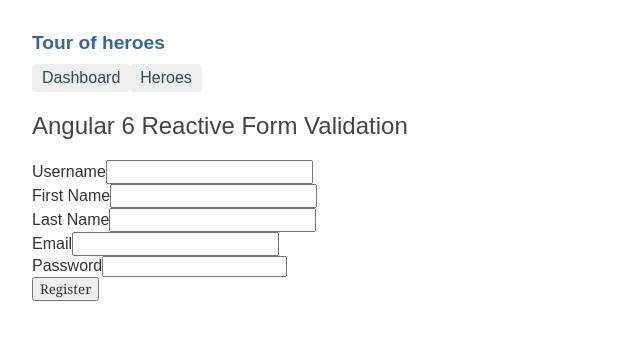
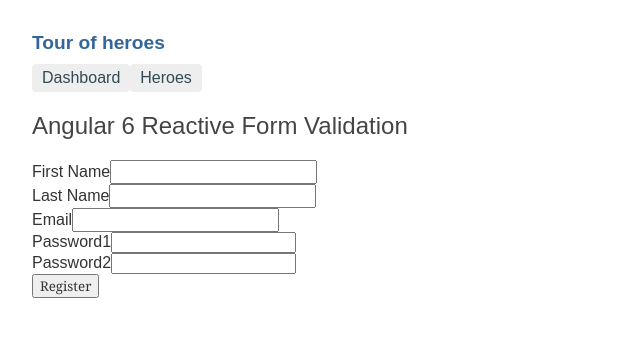
Before and after one commit to vedant-bari/angular, an Angular app: page /signup in a window 1280 px wide. Shown: the top 340 px of the page, without its empty margins (0-640 px from the left). Built offline with nearby package versions, Linux system fonts and the light colour scheme.

Commit message:
login and registration finished

```diff
--- a/src/app/signup.service.ts
+++ b/src/app/signup.service.ts
@@ -66,7 +66,7 @@ export class SignupService {
         // 'Authorization': 'my-auth-token'
       })
     };
-    const url = `http://127.0.0.1:8000/api/v1/user/users/`;
+    const url = `http://127.0.0.1:8000/rest-auth/registration/`;
     console.log("service", url)
     return this.http.post(url, user, httpOptions)
     .subscribe(response => {
--- a/src/app/signup/signup.component.html
+++ b/src/app/signup/signup.component.html
@@ -5,25 +5,25 @@
             <div class="col-md-6 offset-md-3">
                 <h2>Angular 6 Reactive Form Validation</h2>
                 <form [formGroup]="registerForm" (ngSubmit)="onSubmit()">
-                  <div class="form-group">
+                  <!-- <div class="form-group">
                       <label>Username</label>
                       <input type="text" formControlName="username" class="form-control" [ngClass]="{ 'is-invalid': submitted && f.username.errors }" />
-                      <div *ngIf="submitted && f.firstName.errors" class="invalid-feedback">
-                          <div *ngIf="f.firstName.errors.required">First Name is required</div>
+                      <div *ngIf="submitted && f.username.errors" class="invalid-feedback">
+                          <div *ngIf="f.username.errors.required">First Name is required</div>
                       </div>
-                  </div>
+                  </div> -->
                     <div class="form-group">
                         <label>First Name</label>
-                        <input type="text" formControlName="first_name" class="form-control" [ngClass]="{ 'is-invalid': submitted && f.firstName.errors }" />
-                        <div *ngIf="submitted && f.firstName.errors" class="invalid-feedback">
-                            <div *ngIf="f.firstName.errors.required">First Name is required</div>
+                        <input type="text" formControlName="first_name" class="form-control" [ngClass]="{ 'is-invalid': submitted && f.first_name.errors }" />
+                        <div *ngIf="submitted && f.first_name.errors" class="invalid-feedback">
+                            <div *ngIf="f.first_name.errors.required">First Name is required</div>
                         </div>
                     </div>
                     <div class="form-group">
                         <label>Last Name</label>
-                        <input type="text" formControlName="last_name" class="form-control" [ngClass]="{ 'is-invalid': submitted && f.lastName.errors }" />
-                        <div *ngIf="submitted && f.lastName.errors" class="invalid-feedback">
-                            <div *ngIf="f.lastName.errors.required">Last Name is required</div>
+                        <input type="text" formControlName="last_name" class="form-control" [ngClass]="{ 'is-invalid': submitted && f.last_name.errors }" />
+                        <div *ngIf="submitted && f.last_name.errors" class="invalid-feedback">
+                            <div *ngIf="f.last_name.errors.required">Last Name is required</div>
                         </div>
                     </div>
                     <div class="form-group">
@@ -35,11 +35,19 @@
                         </div>
                     </div>
                     <div class="form-group">
-                        <label>Password</label>
-                        <input type="password" formControlName="password" class="form-control" [ngClass]="{ 'is-invalid': submitted && f.password.errors }" />
-                        <div *ngIf="submitted && f.password.errors" class="invalid-feedback">
-                            <div *ngIf="f.password.errors.required">Password is required</div>
-                            <div *ngIf="f.password.errors.minlength">Password must be at least 6 characters</div>
+                        <label>Password1</label>
+                        <input type="password" formControlName="password1" class="form-control" [ngClass]="{ 'is-invalid': submitted && f.password1.errors }" />
+                        <div *ngIf="submitted && f.password1.errors" class="invalid-feedback">
+                            <div *ngIf="f.password1.errors.required">Password is required</div>
+                            <div *ngIf="f.password1.errors.minlength">Password must be at least 6 characters</div>
+                        </div>
+                    </div>
+                    <div class="form-group">
+                        <label>Password2</label>
+                        <input type="password" formControlName="password2" class="form-control" [ngClass]="{ 'is-invalid': submitted && f.password2.errors }" />
+                        <div *ngIf="submitted && f.password2.errors" class="invalid-feedback">
+                            <div *ngIf="f.password2.errors.required">Password is required</div>
+                            <div *ngIf="f.password2.errors.minlength">Password must be at least 6 characters</div>
                         </div>
                     </div>
                     <div class="form-group">
--- a/src/app/signup/signup.component.ts
+++ b/src/app/signup/signup.component.ts
@@ -27,11 +27,12 @@ export class SignupComponent implements OnInit {
 
   ngOnInit() {
     this.registerForm = this.formBuilder.group({
-      username: ['', Validators.required],
+      // username: ['', Validators.required],
       first_name: ['', Validators.required],
       last_name: ['', Validators.required],
       email: ['', [Validators.required, Validators.email]],
-      password: ['', [Validators.required, Validators.minLength(6)]]
+      password1: ['', [Validators.required, Validators.minLength(6)]],
+      password2: ['', [Validators.required, Validators.minLength(6)]]
     });
   }
 
```
Also changed, not shown: src/app/hero.ts (+8 -7 lines).
